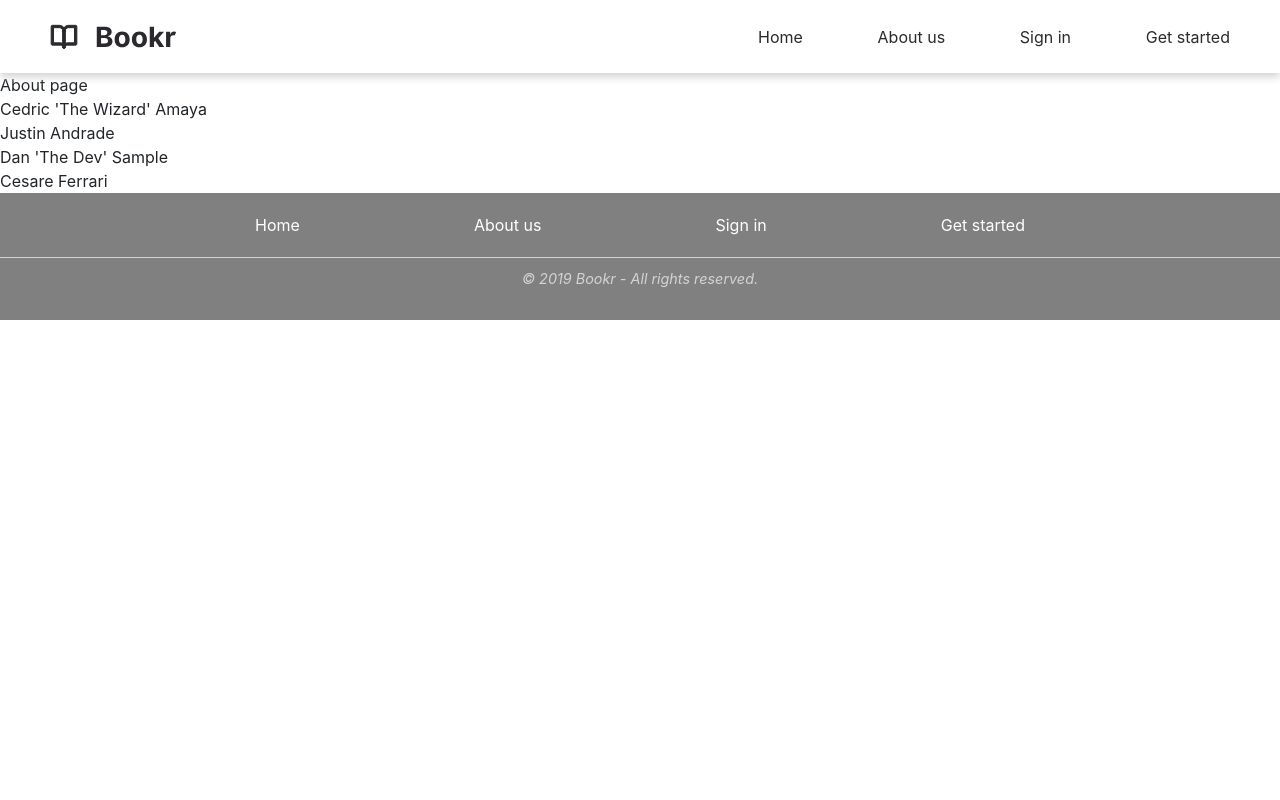
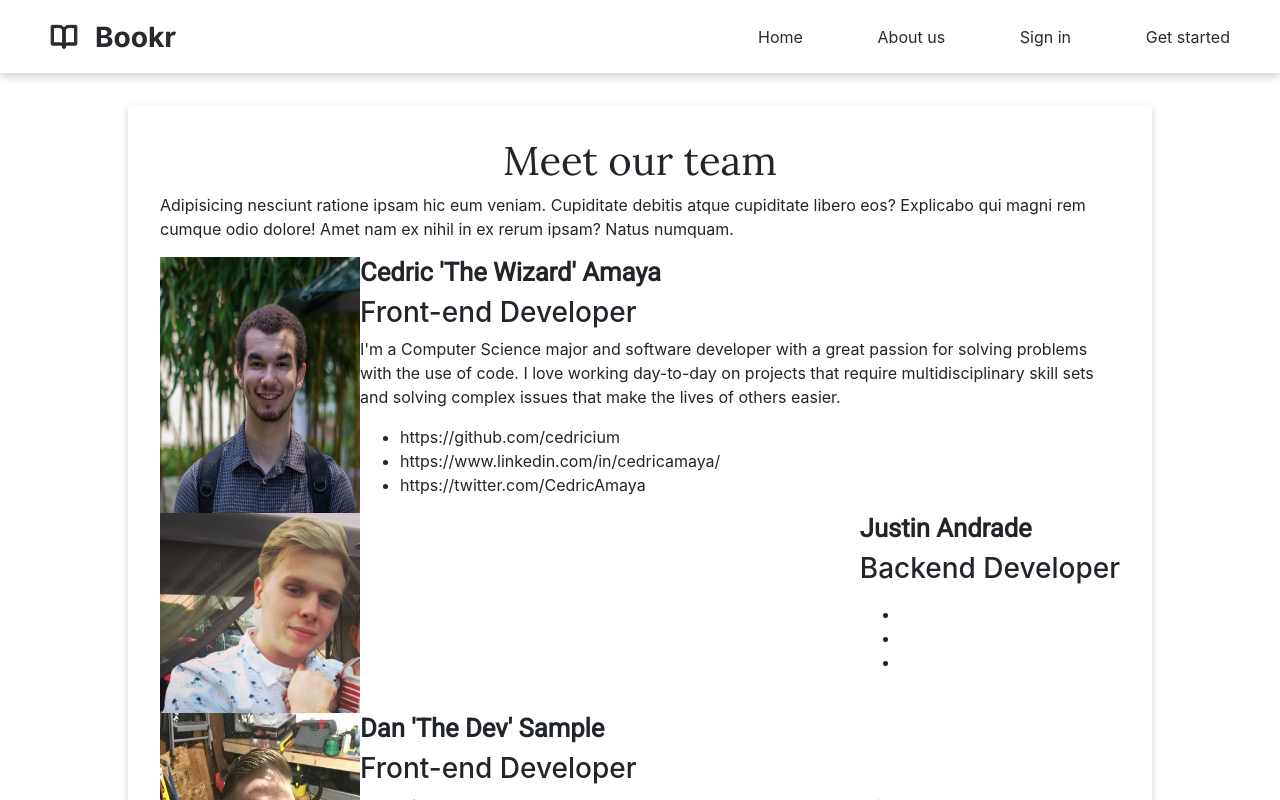
Before and after one commit to the-bookr-team/bookr-frontend, a React (Create React App) app in the folder bookr/: page /about in a window 1280 px wide. Shown: the top 800 px of the page. Built offline with nearby package versions, Linux system fonts and the light colour scheme; no server answers.

Commit message:
Add information to About page

```diff
--- a/bookr/src/App.css
+++ b/bookr/src/App.css
@@ -242,3 +242,24 @@ footer nav a:hover {
 .close {
   color: white;
 }
+
+.about {
+  width: 80%;
+  margin: 2rem auto;
+  padding: 2rem;
+  background-color: white;
+  box-shadow: 0 4px 8px lightgrey;
+}
+
+.about h1 {
+  text-align: center;
+}
+
+.team-member {
+  display: flex;
+  justify-content: space-between;
+}
+
+.team-member img {
+  width: 200px;
+}
--- a/bookr/src/Components/About/About.js
+++ b/bookr/src/Components/About/About.js
@@ -1,4 +1,5 @@
 import React from 'react';
+import '../../App.css';
 import justin from '../../assets/justin.jpg';
 import cedric from '../../assets/cedric.jpg';
 import dan from '../../assets/dan.jpg';
@@ -7,6 +8,7 @@ import TeamMember from './TeamMember';
 
 const teamMembers = [
   {
+    id: 1,
     name: "Cedric 'The Wizard' Amaya",
     role: 'Front-end Developer',
     bio: "I'm a Computer Science major and software developer with a great passion for solving problems with the use of code. I love working day-to-day on projects that require multidisciplinary skill sets and solving complex issues that make the lives of others easier.",
@@ -16,6 +18,7 @@ const teamMembers = [
     twitter: 'https://twitter.com/CedricAmaya'
   },
   {
+    id: 2,
     name: 'Justin Andrade',
     role: 'Backend Developer',
     bio: "",
@@ -25,6 +28,7 @@ const teamMembers = [
     twitter: ''
   },
   {
+    id: 3,
     name: "Dan 'The Dev' Sample",
     role: 'Front-end Developer',
     bio: "I am a full stack web developer student at Lambda School. I am married and we have a handsome 1 year old baby boy. I love coding and solving everyday problems with the power of technology. I also enjoy the art of creating and love to work on UI/UX projects.",
@@ -34,6 +38,7 @@ const teamMembers = [
     twitter: 'https://twitter.com/DanTheDev3'
   },
   {
+    id: 4,
     name: 'Cesare Ferrari',
     role: 'Front-end Developer',
     bio: "I am Cesare Ferrari, a professional web designer and developer based in Du Bois, Pennsylvania.  I work with agencies and designers to help them build profitable web sites and web applications.",
@@ -46,11 +51,11 @@ const teamMembers = [
 
 const About = () => {
   return(
-    <div>
-    About page
-    <br/>
+    <div className="about">
+    <h1 class="font-secondary">Meet our team</h1>
+    <p>Adipisicing nesciunt ratione ipsam hic eum veniam. Cupiditate debitis atque cupiditate libero eos? Explicabo qui magni rem cumque odio dolore! Amet nam ex nihil in ex rerum ipsam? Natus numquam.</p>
 
-    {teamMembers.map(member => <TeamMember member={member} />)}
+    {teamMembers.map(member => <TeamMember member={member} key={member.id} />)}
 
     </div>
   )
--- a/bookr/src/Components/About/TeamMember.js
+++ b/bookr/src/Components/About/TeamMember.js
@@ -2,8 +2,21 @@ import React from 'react';
 
 const TeamMember = props => {
   return(
-    <div>
-      {props.member.name}
+    <div className="team-member">
+      <img src={props.member.photo} alt={props.member.name} />
+      <div className="team-member__details">
+        <h2>{props.member.name}</h2>
+        <h3>{props.member.role}</h3>
+
+        <p>{props.member.bio}</p>
+
+        <ul>
+          <li>{props.member.github}</li>
+          <li>{props.member.linkedin}</li>
+          <li>{props.member.twitter}</li>
+        </ul>
+
+      </div>
     </div>
   )
 }
```
